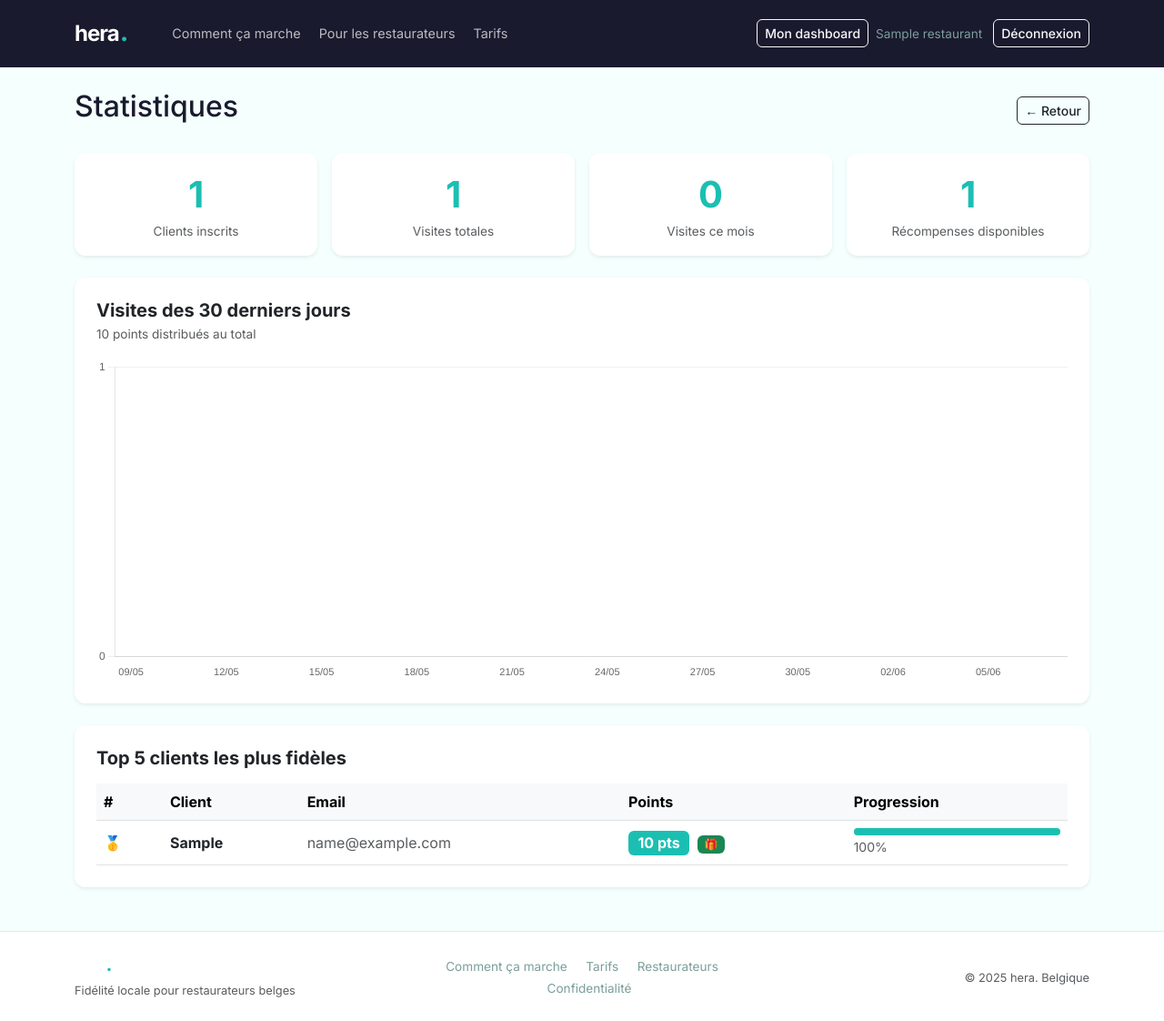
After one commit to krs12k/Hera, a Flask app: page /dashboard/statistiques in a window 1280 px wide. The commit adds this page. Shown: the whole page at 91% size. Run offline with Flask 3, Linux system fonts and the light colour scheme; a user stored in the database is signed in; tables that the repository leaves empty hold one stand-in row (values such as "Sample post"); some libraries are stand-ins or nearby versions.

Commit message:
Page statistiques : graphique 30 jours, chiffres cles, top 5 clients

```diff
--- a/app.py
+++ b/app.py
@@ -1,5 +1,6 @@
 from flask import Flask, render_template, request, redirect, url_for, flash, send_file, session, make_response
-from sqlalchemy import text
+from sqlalchemy import text, func
+from collections import defaultdict
 from flask_login import LoginManager, login_user, logout_user, login_required, current_user
 from flask_mail import Mail, Message
 from flask_wtf.csrf import CSRFProtect
@@ -202,6 +203,52 @@ def dashboard():
     total_visits = Visit.query.filter_by(restaurant_id=current_user.id).count()
     rules = PointRule.query.filter_by(restaurant_id=current_user.id).all()
     return render_template('dashboard/index.html', clients=clients, total_visits=total_visits, rules=rules)
+
+
+# ── Statistiques ────────────────────────────────────────────────
+@app.route('/dashboard/statistiques')
+@login_required
+@subscription_required
+def statistiques():
+    # Visites par jour sur 30 jours
+    thirty_days_ago = datetime.utcnow() - timedelta(days=29)
+    all_visits = Visit.query.filter_by(restaurant_id=current_user.id)\
+        .filter(Visit.created_at >= thirty_days_ago).all()
+
+    visits_by_day = defaultdict(int)
+    for v in all_visits:
+        visits_by_day[v.created_at.strftime('%d/%m')] += 1
+
+    labels, data = [], []
+    for i in range(30):
+        day = (thirty_days_ago + timedelta(days=i)).strftime('%d/%m')
+        labels.append(day)
+        data.append(visits_by_day.get(day, 0))
+
+    # Stats globales
+    total_visits = Visit.query.filter_by(restaurant_id=current_user.id).count()
+    total_clients = Client.query.filter_by(restaurant_id=current_user.id).count()
+    total_points = db.session.query(func.sum(Visit.points_earned))\
+        .filter(Visit.restaurant_id == current_user.id).scalar() or 0
+
+    first_of_month = datetime.utcnow().replace(day=1, hour=0, minute=0, second=0)
+    visits_this_month = Visit.query.filter_by(restaurant_id=current_user.id)\
+        .filter(Visit.created_at >= first_of_month).count()
+
+    clients_rewarded = Client.query.filter(
+        Client.restaurant_id == current_user.id,
+        Client.total_points >= current_user.reward_threshold
+    ).count()
+
+    top_clients = Client.query.filter_by(restaurant_id=current_user.id)\
+        .order_by(Client.total_points.desc()).limit(5).all()
+
+    return render_template('dashboard/stats.html',
+        labels=labels, data=data,
+        total_visits=total_visits, total_clients=total_clients,
+        total_points=total_points, visits_this_month=visits_this_month,
+        clients_rewarded=clients_rewarded, top_clients=top_clients
+    )
 
 
 # ── Valider une visite client ───────────────────────────────────
--- a/templates/dashboard/index.html
+++ b/templates/dashboard/index.html
@@ -20,6 +20,7 @@
 <div class="d-flex justify-content-between align-items-center mb-4 flex-wrap gap-2">
     <h2>Bonjour, {{ current_user.name }} 👋</h2>
     <div class="d-flex gap-2">
+        <a href="{{ url_for('statistiques') }}" class="btn btn-outline-dark">📊 Statistiques</a>
         <a href="{{ url_for('envoyer_message') }}" class="btn btn-outline-dark">✉️ Message clients</a>
         <a href="{{ url_for('parametres') }}" class="btn btn-outline-secondary">⚙️ Paramètres</a>
         <a href="{{ url_for('qrcode_page') }}" class="btn btn-warning">📱 Mon QR code</a>
--- /dev/null
+++ b/templates/dashboard/stats.html
@@ -0,0 +1,135 @@
+{% extends 'base.html' %}
+{% block title %}Statistiques — {{ current_user.name }}{% endblock %}
+
+{% block content %}
+<div class="d-flex justify-content-between align-items-center mb-4">
+    <h2>Statistiques</h2>
+    <a href="{{ url_for('dashboard') }}" class="btn btn-outline-dark btn-sm">← Retour</a>
+</div>
+
+<!-- Chiffres clés -->
+<div class="row g-3 mb-4">
+    <div class="col-6 col-md-3">
+        <div class="card border-0 shadow-sm text-center p-3 h-100">
+            <div class="fs-1 fw-bold" style="color:var(--turquoise)">{{ total_clients }}</div>
+            <div class="text-muted" style="font-size:0.85rem">Clients inscrits</div>
+        </div>
+    </div>
+    <div class="col-6 col-md-3">
+        <div class="card border-0 shadow-sm text-center p-3 h-100">
+            <div class="fs-1 fw-bold" style="color:var(--turquoise)">{{ total_visits }}</div>
+            <div class="text-muted" style="font-size:0.85rem">Visites totales</div>
+        </div>
+    </div>
+    <div class="col-6 col-md-3">
+        <div class="card border-0 shadow-sm text-center p-3 h-100">
+            <div class="fs-1 fw-bold" style="color:var(--turquoise)">{{ visits_this_month }}</div>
+            <div class="text-muted" style="font-size:0.85rem">Visites ce mois</div>
+        </div>
+    </div>
+    <div class="col-6 col-md-3">
+        <div class="card border-0 shadow-sm text-center p-3 h-100">
+            <div class="fs-1 fw-bold" style="color:var(--turquoise)">{{ clients_rewarded }}</div>
+            <div class="text-muted" style="font-size:0.85rem">Récompenses disponibles</div>
+        </div>
+    </div>
+</div>
+
+<!-- Graphique visites -->
+<div class="card border-0 shadow-sm mb-4">
+    <div class="card-body p-4">
+        <h5 class="fw-bold mb-1">Visites des 30 derniers jours</h5>
+        <p class="text-muted mb-3" style="font-size:0.85rem">{{ total_points }} points distribués au total</p>
+        <canvas id="chartVisites" height="100"></canvas>
+    </div>
+</div>
+
+<!-- Top clients -->
+<div class="card border-0 shadow-sm">
+    <div class="card-body p-4">
+        <h5 class="fw-bold mb-3">Top 5 clients les plus fidèles</h5>
+        {% if top_clients %}
+        <div class="table-responsive">
+            <table class="table align-middle mb-0">
+                <thead class="table-light">
+                    <tr>
+                        <th>#</th>
+                        <th>Client</th>
+                        <th>Email</th>
+                        <th>Points</th>
+                        <th>Progression</th>
+                    </tr>
+                </thead>
+                <tbody>
+                    {% for client in top_clients %}
+                    {% set progression = [((client.total_points / current_user.reward_threshold) * 100)|int, 100]|min %}
+                    <tr>
+                        <td>
+                            {% if loop.index == 1 %}🥇
+                            {% elif loop.index == 2 %}🥈
+                            {% elif loop.index == 3 %}🥉
+                            {% else %}{{ loop.index }}
+                            {% endif %}
+                        </td>
+                        <td><strong>{{ client.first_name }}</strong></td>
+                        <td class="text-muted">{{ client.email }}</td>
+                        <td>
+                            <span class="badge bg-warning text-dark fs-6">{{ client.total_points }} pts</span>
+                            {% if client.total_points >= current_user.reward_threshold %}
+                                <span class="badge bg-success ms-1">🎁</span>
+                            {% endif %}
+                        </td>
+                        <td style="min-width:120px">
+                            <div class="progress" style="height:8px">
+                                <div class="progress-bar" style="width:{{ progression }}%;background:var(--turquoise)"></div>
+                            </div>
+                            <small class="text-muted">{{ progression }}%</small>
+                        </td>
+                    </tr>
+                    {% endfor %}
+                </tbody>
+            </table>
+        </div>
+        {% else %}
+        <p class="text-muted text-center py-3">Aucun client encore inscrit.</p>
+        {% endif %}
+    </div>
+</div>
+
+<script src="https://cdn.jsdelivr.net/npm/chart.js"></script>
+<script>
+const ctx = document.getElementById('chartVisites').getContext('2d')
+new Chart(ctx, {
+    type: 'bar',
+    data: {
+        labels: {{ labels | tojson }},
+        datasets: [{
+            label: 'Visites',
+            data: {{ data | tojson }},
+            backgroundColor: 'rgba(27, 191, 178, 0.25)',
+            borderColor: '#1BBFB2',
+            borderWidth: 2,
+            borderRadius: 6,
+        }]
+    },
+    options: {
+        responsive: true,
+        plugins: { legend: { display: false } },
+        scales: {
+            y: {
+                beginAtZero: true,
+                ticks: { stepSize: 1 },
+                grid: { color: '#f0f0f0' }
+            },
+            x: {
+                grid: { display: false },
+                ticks: {
+                    maxTicksLimit: 10,
+                    font: { size: 11 }
+                }
+            }
+        }
+    }
+})
+</script>
+{% endblock %}
```
